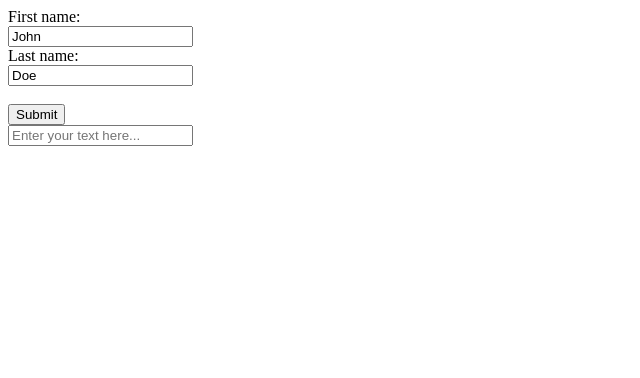
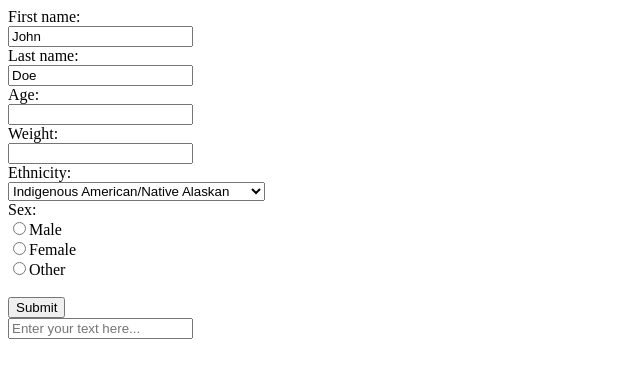
Before and after one commit to XINEXPORT/chatgpt-ai-healthapp, a React (Vite) app: page / in a window 1280 px wide. Shown: the top 378 px of the page, without its empty margins (0-640 px from the left). Built offline with nearby package versions, Linux system fonts and the light colour scheme.

Commit message:
dropdown list of ethnicities and additonal demograpgics fields added

```diff
--- a/src/components/Form.jsx
+++ b/src/components/Form.jsx
@@ -12,6 +12,42 @@ const Form = () => {
         <br />
         <input type="text" id="lname" name="lname" defaultValue="Doe" />
         <br />
+        <label htmlFor="age">Age:</label>
+        <br />
+        <input type="number" id="age" name="age" />
+        <br />
+        <label htmlFor="weight">Weight:</label>
+        <br />
+        <input type="number" id="weight" name="weight" />
+        <br />
+        <label htmlFor="ethnicity">Ethnicity:</label>
+        <br />
+        <select id="ethnicity" name="ethnicity">
+          <option value="Indigenous American/Native Alaskan">Indigenous American/Native Alaskan</option>
+          <option value="Black African">Black African</option>
+          <option value="Black or African American">Black or African American</option>
+          <option value="East Asian">East Asian</option>
+          <option value="Southeast Asian">Southeast Asian</option>
+          <option value="South Asian">South Asian</option>
+          <option value="Native Hawaiian or Pacific Islander">Native Hawaiian or Pacific Islander</option>
+          <option value="Latine/Hispanic/Latinx or Spanish origin">Latine/Hispanic/Latinx or Spanish origin</option>
+          <option value="Middle Eastern or North African">Middle Eastern or North African</option>
+          <option value="White or European Descent">White or European Descent</option>
+          <option value="Prefer not to say">Prefer not to say</option>
+          <option value="Prefer to describe">Prefer to describe</option>
+        </select>
+        <br />
+        <label>Sex:</label>
+        <br />
+        <input type="radio" id="male" name="sex" value="male" />
+        <label htmlFor="male">Male</label>
+        <br />
+        <input type="radio" id="female" name="sex" value="female" />
+        <label htmlFor="female">Female</label>
+        <br />
+        <input type="radio" id="other" name="sex" value="other" />
+        <label htmlFor="other">Other</label>
+        <br />
         <br />
         <input type="submit" value="Submit" />
       </form>
```
